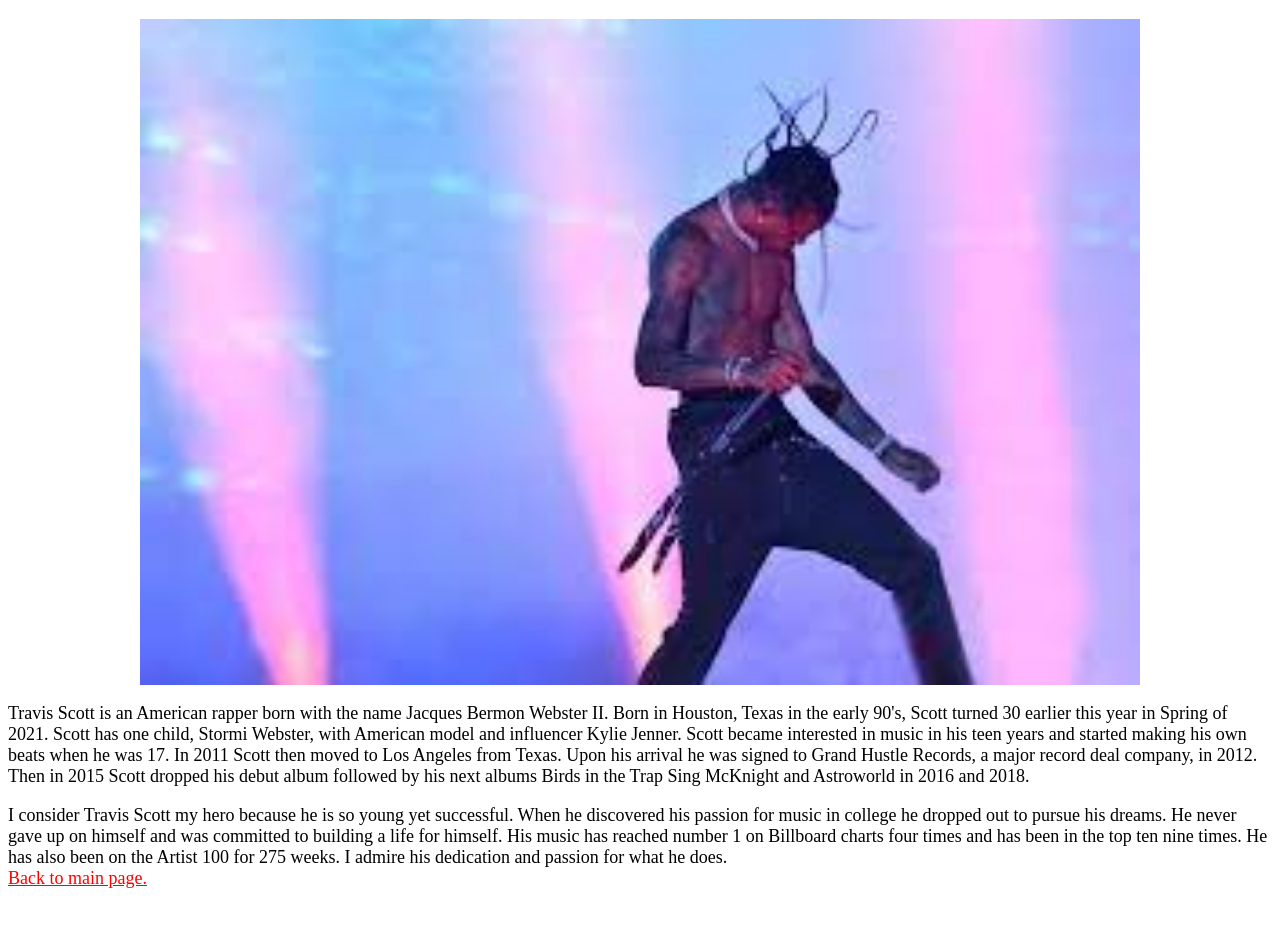
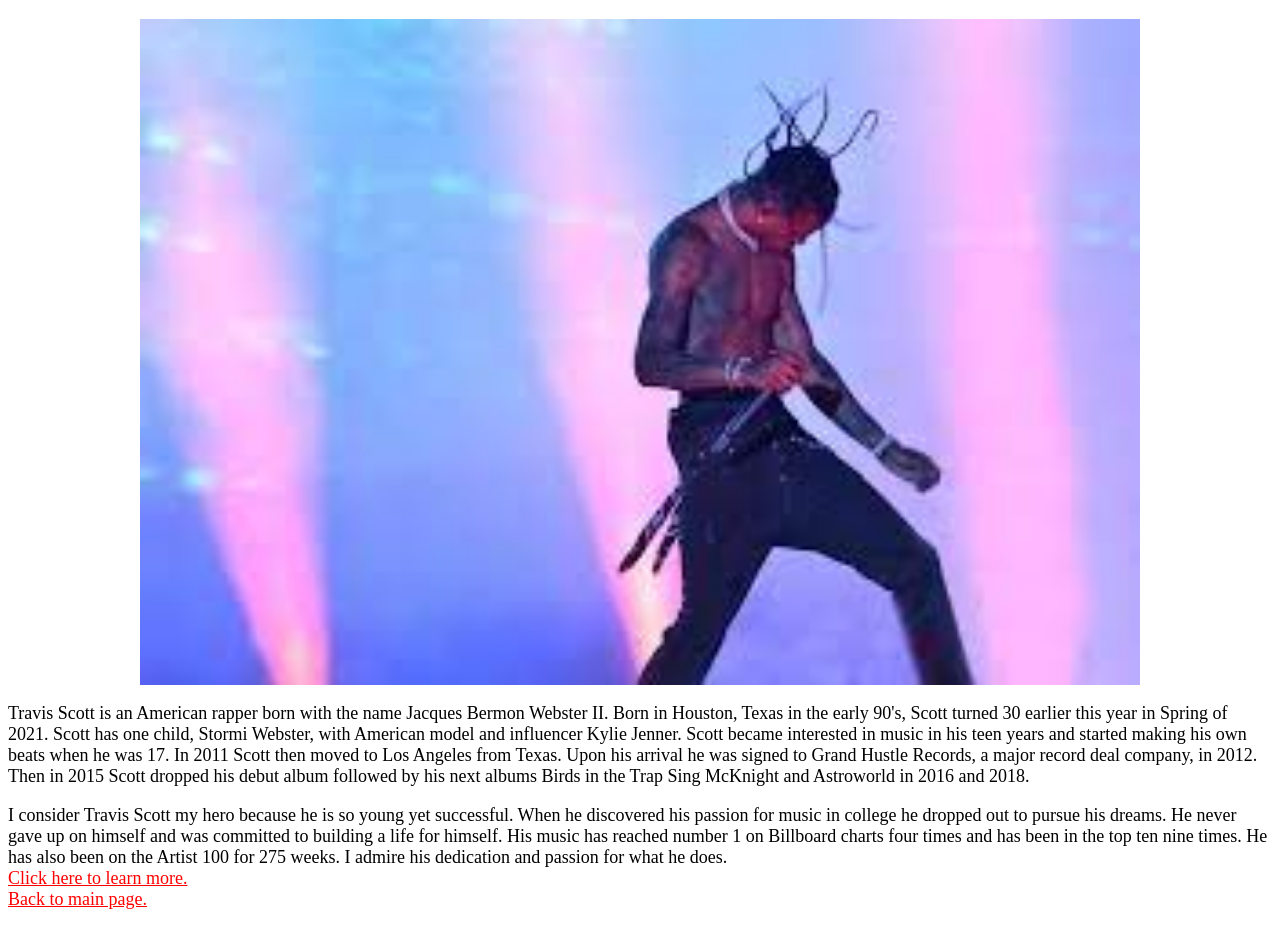
Before and after one commit to p7wouden23/website, a plain HTML site: page hero.html in a window 1280 px wide. Shown: the part 47-975 px from the top of the page. Before the commit the page ends 954 px from the top, so only its background shows below. Drawn offline with Linux system fonts and the light colour scheme.

Commit message:
Update hero.html

```diff
--- a/hero.html
+++ b/hero.html
@@ -15,7 +15,10 @@ Travis Scott is an American rapper born with the name Jacques Bermon Webster II.
 <p>
 I consider Travis Scott my hero because he is so young yet successful. When he discovered his passion for music in college he dropped out to pursue his dreams. He never gave up on himself and was committed to building a life for himself. His music has reached number 1 on Billboard charts four times and has been in the top ten nine times. He has also been on the Artist 100 for 275 weeks. I admire his dedication and passion for what he does.
 <br/>
+<a href="https://www.travisscott.com/" style="color:red"> Click here to learn more.</a>
+<br/>
 <a href="index.html" style="color:red"> Back to main page. </a>
+
 </body>
 </head>
 </html>
```
